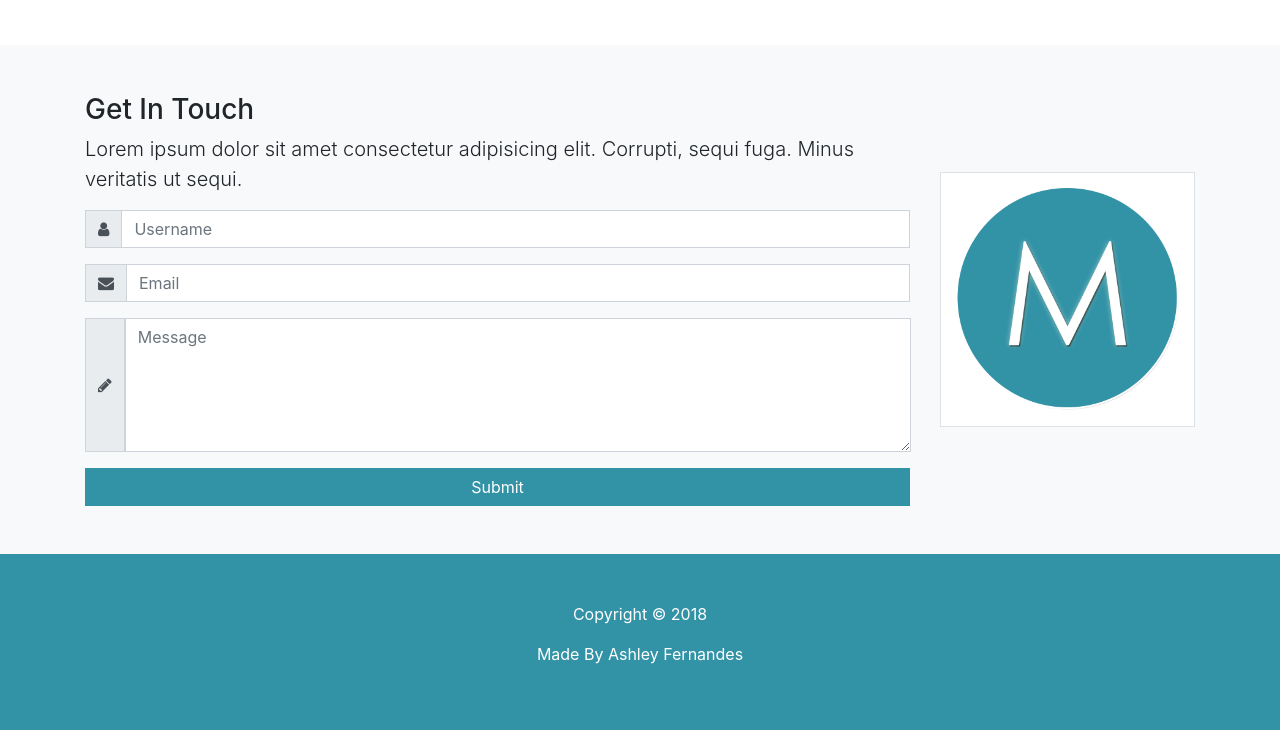
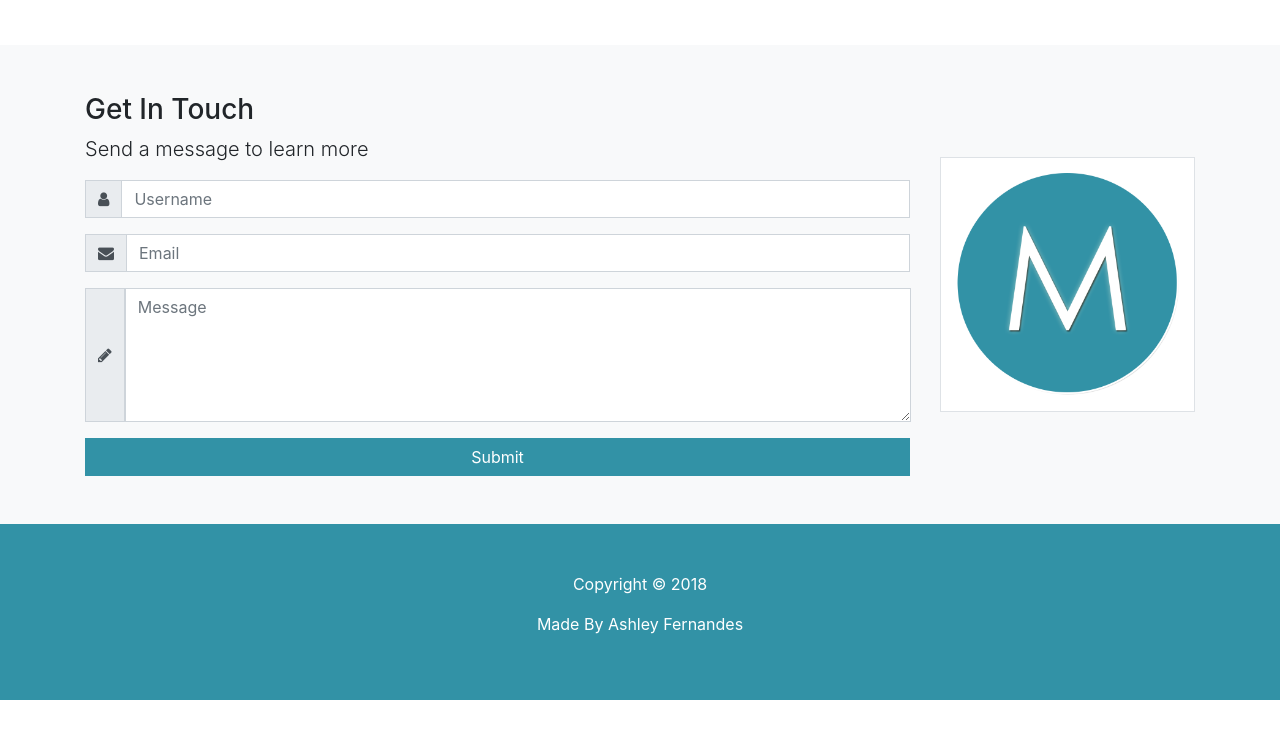
Before and after one commit to supercoder123/Mizuxe-bootstrap-4-landing-page, a website: page index.html in a window 1280 px wide. Shown: the part 2464-3194 px from the top of the page. After the commit the page ends 3164 px from the top, so only its background shows below. Drawn offline with Linux system fonts and the light colour scheme.

Commit message:
finished

```diff
--- a/index.html
+++ b/index.html
@@ -7,6 +7,7 @@
     <meta http-equiv="X-UA-Compatible" content="ie=edge">
     <meta name="theme-color" content="#3292a6">
     <meta name="viewport" content="width=device-width, initial-scale=1, maximum-scale=1, user-scalable=no">
+    <link rel="shortcut icon" type="image/png" href="src/img/mlogo.png" />
 
     <title>Magic of thinking Big</title>
     <link rel="stylesheet" href="src/css/font-awesome.min.css">
@@ -337,7 +338,7 @@
                     <h3>
                         Get In Touch
                     </h3>
-                    <p class="lead">Lorem ipsum dolor sit amet consectetur adipisicing elit. Corrupti, sequi fuga. Minus veritatis ut sequi.</p>
+                    <p class="lead">Send a message to learn more</p>
                     <form>
                         <div class="input-group mb-3">
                             <div class="input-group-prepend">
```
